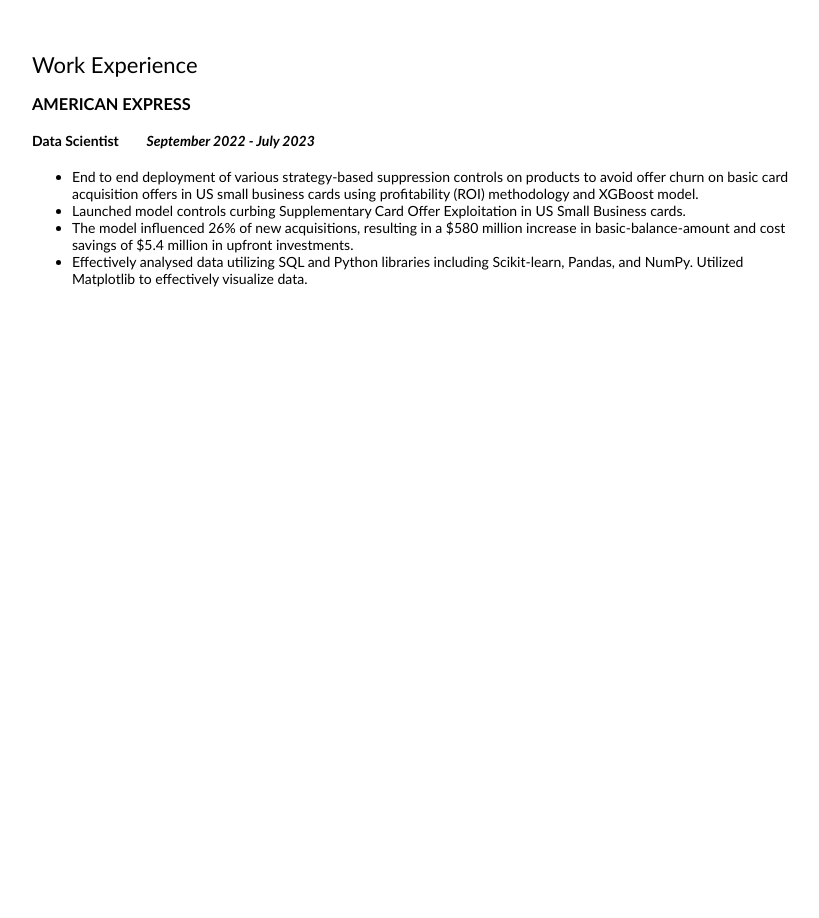
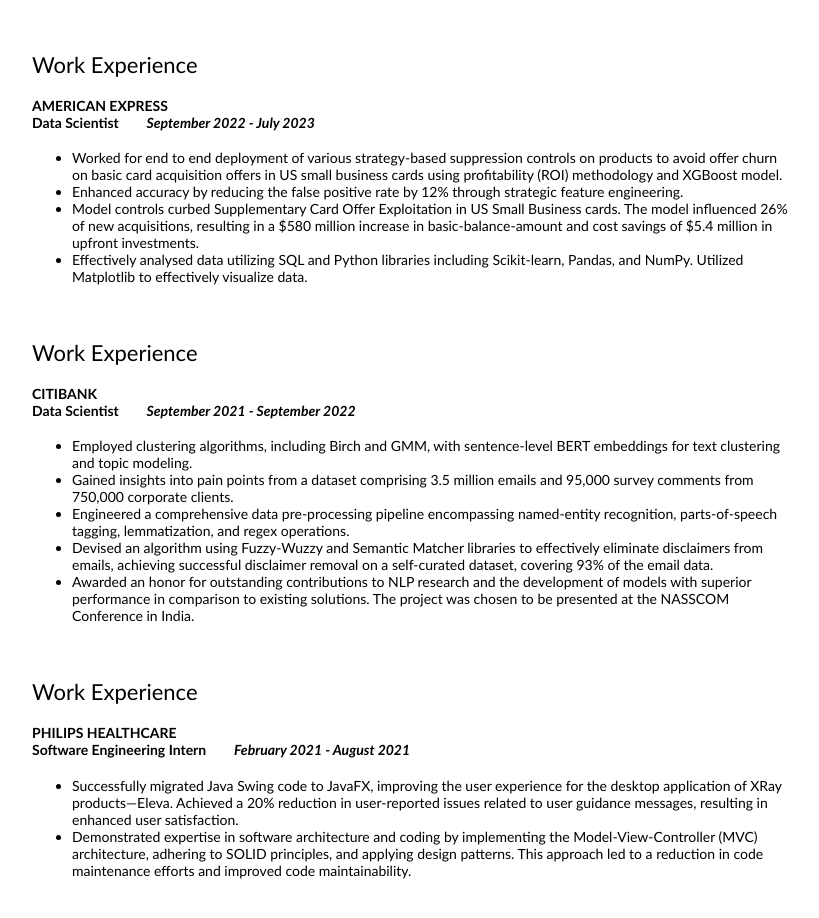
Before and after one commit to aptgetnitin/aptgetnitin.github.io, a plain HTML site: page index.html in a window 1280 px wide. Shown: the part 764-1682 px from the top of the page, without its empty margins (228-1047 px from the left). Before the commit the page ends 1093 px from the top, so only its background shows below. Drawn offline with Linux system fonts and the light colour scheme.

Commit message:
Update index.html

```diff
--- a/index.html
+++ b/index.html
@@ -48,8 +48,8 @@
                            <td style="padding:20px;width:100%;vertical-align:middle">
                               <h2>Interests</h2>
                               <p align="justify">
-				After a successful two-year stint in the fintech industry, I am currently pursuing a master's degree with a strong focus on <em>deep learning</em>, <em>computer vision</em>, and <em>generative AI</em>.
-				Additionally, I have a keen interest in the field of <em>optimization for machine learning</em>.
+				After a successful two-year stint in the fintech industry, I am currently pursuing a master's degree with a strong focus on <i>deep learning</i>, <i>computer vision</i>, and <i>generative AI</i>.
+				Additionally, I have a keen interest in the field of <i>optimization for machine learning</i>.
 			      	<br> <br>
 				I am on a lookout for opportunities in the summer of 2024. I would be available for a duration of 10-14 weeks beginning in May. Hit me up for a chat!
 			      </p>
@@ -82,17 +82,18 @@
                         <tr>
                            <td>
                               <h2>Work Experience</h2>
-				<h3>AMERICAN EXPRESS</h3>
-				<h4>Data Scientist &emsp;&emsp; <em>September 2022 - July 2023</em></h4>
+				<h4>AMERICAN EXPRESS
+					<br>
+					Data Scientist &emsp;&emsp; <em>September 2022 - July 2023</em>
+				</h4>
 				<ul>
 			        <li>
-			            End to end deployment of various strategy-based suppression controls on products to avoid offer churn on basic card acquisition offers in US small business cards using profitability (ROI) methodology and XGBoost model.
+			            Worked for end to end deployment of various strategy-based suppression controls on products to avoid offer churn on basic card acquisition offers in US small business cards using profitability (ROI) methodology and XGBoost model.
 			        </li>
+				<li>
+				    Enhanced accuracy by reducing the false positive rate by 12% through strategic feature engineering.
 			        <li>
-			            Launched model controls curbing Supplementary Card Offer Exploitation in US Small Business cards.
-			        </li>
-			        <li>
-			            The model influenced 26% of new acquisitions, resulting in a $580 million increase in basic-balance-amount and cost savings of $5.4 million in upfront investments.
+			            Model controls curbed Supplementary Card Offer Exploitation in US Small Business cards. The model influenced 26% of new acquisitions, resulting in a $580 million increase in basic-balance-amount and cost savings of $5.4 million in upfront investments.
 			        </li>
 			        <li>
 			            Effectively analysed data utilizing SQL and Python libraries including Scikit-learn, Pandas, and NumPy. Utilized Matplotlib to effectively visualize data.
@@ -103,6 +104,59 @@
                      </tbody>
                   </table>
 
+		<table width="100%" align="center" border="0" cellspacing="0" cellpadding="20">
+                     <tbody>
+                        <tr>
+                           <td>
+                              <h2>Work Experience</h2>
+				<h4>CITIBANK
+					<br>
+					Data Scientist &emsp;&emsp; <em>September 2021 - September 2022</em>
+				</h4>
+				<ul>
+				  <li>
+				    Employed clustering algorithms, including Birch and GMM, with sentence-level BERT embeddings for text clustering and topic modeling.
+				  </li>
+				  <li>
+				    Gained insights into pain points from a dataset comprising 3.5 million emails and 95,000 survey comments from 750,000 corporate clients.
+				  </li>
+				  <li>
+				    Engineered a comprehensive data pre-processing pipeline encompassing named-entity recognition, parts-of-speech tagging, lemmatization, and regex operations.
+				  </li>
+				  <li>
+				    Devised an algorithm using Fuzzy-Wuzzy and Semantic Matcher libraries to effectively eliminate disclaimers from emails, achieving successful disclaimer removal on a self-curated dataset, covering 93% of the email data.
+				  </li>
+				  <li>
+				    Awarded an honor for outstanding contributions to NLP research and the development of models with superior performance in comparison to existing solutions. The project was chosen to be presented at the NASSCOM Conference in India.
+				  </li>
+				</ul>
+                           </td>
+                        </tr>
+                     </tbody>
+                  </table>
+
+		<table width="100%" align="center" border="0" cellspacing="0" cellpadding="20">
+                     <tbody>
+                        <tr>
+                           <td>
+                              <h2>Work Experience</h2>
+				<h4>PHILIPS HEALTHCARE
+					<br>
+					Software Engineering Intern &emsp;&emsp; <em>February 2021 - August 2021</em>
+				</h4>
+				<ul>
+				  <li>
+				    Successfully migrated Java Swing code to JavaFX, improving the user experience for the desktop application of XRay products—Eleva. Achieved a 20% reduction in user-reported issues related to user guidance messages, resulting in enhanced user satisfaction.
+				  </li>
+				  <li>
+				    Demonstrated expertise in software architecture and coding by implementing the Model-View-Controller (MVC) architecture, adhering to SOLID principles, and applying design patterns. This approach led to a reduction in code maintenance efforts and improved code maintainability.
+				  </li>
+				</ul>
+                           </td>
+                        </tr>
+                     </tbody>
+                  </table>
+
                </td>
             </tr>
       </table>
```
